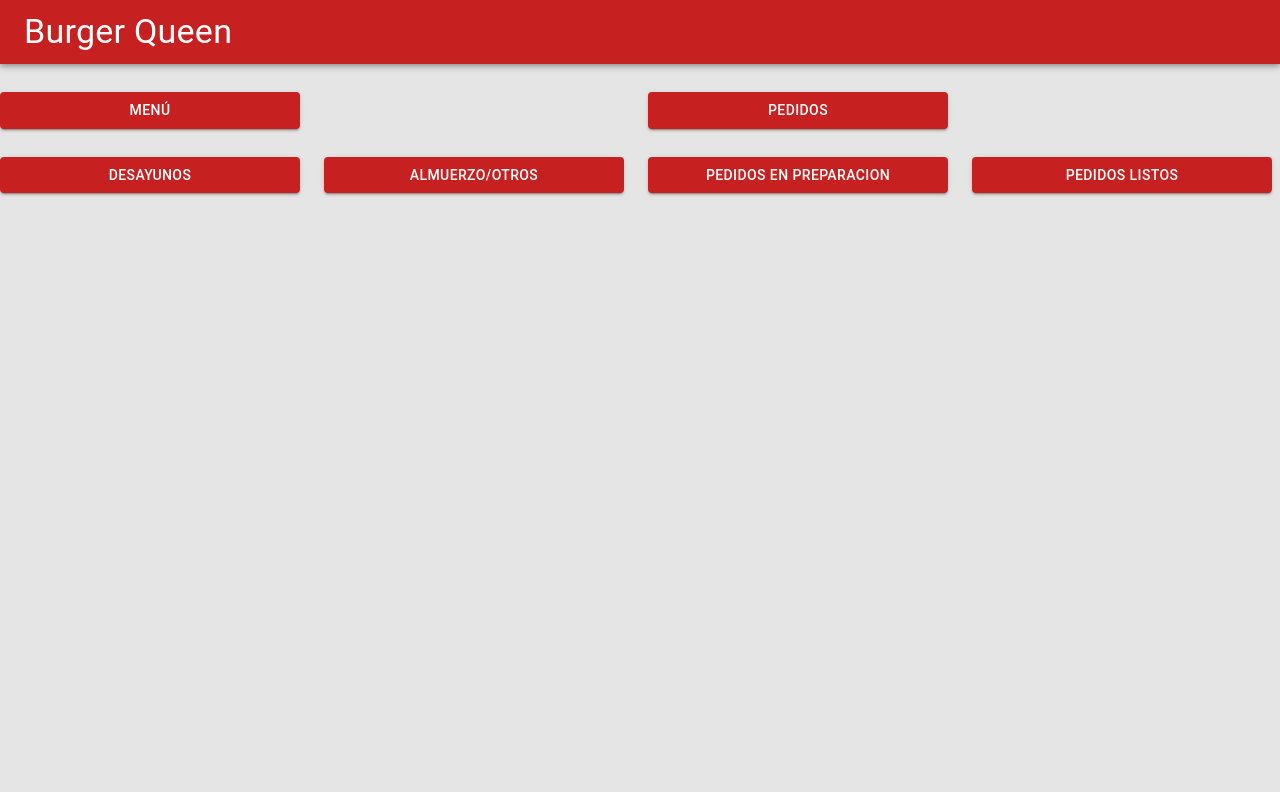
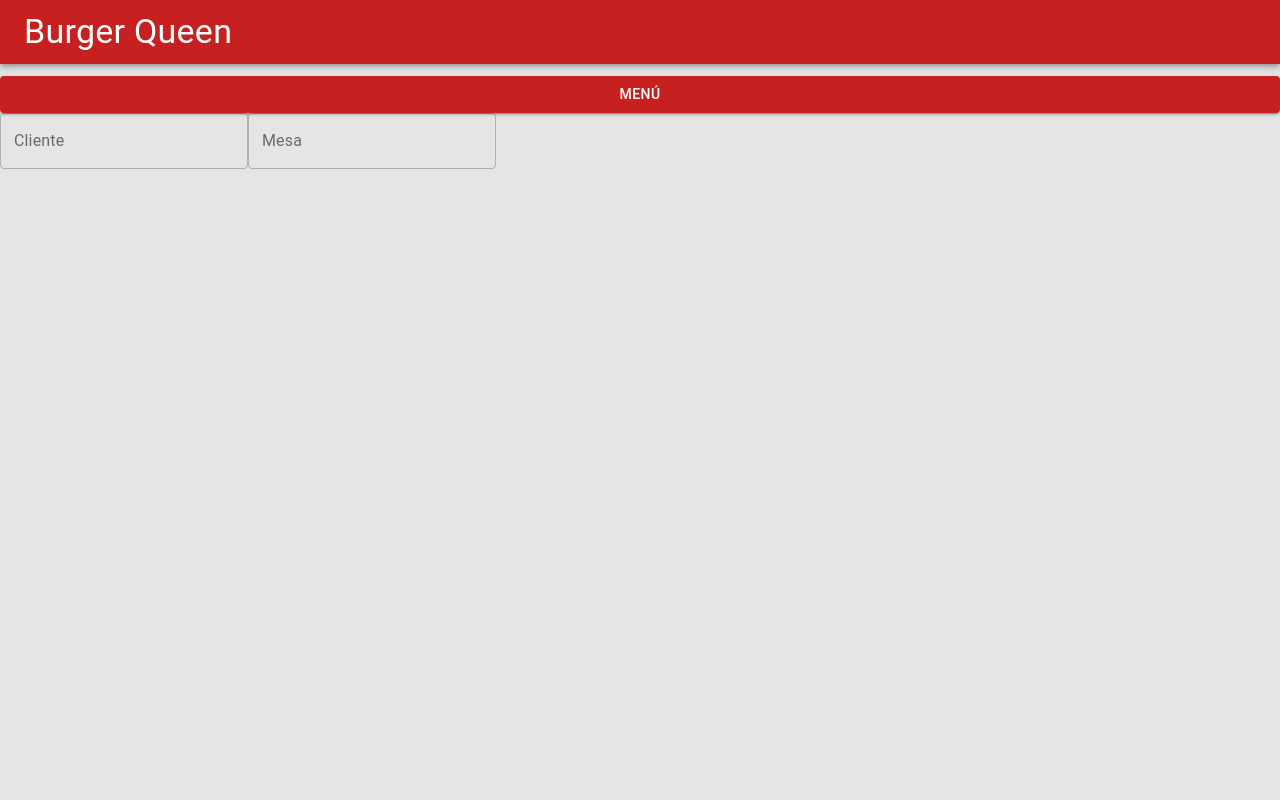
Before and after one commit to Laboratoria/BOG002-burger-queen, a React (Create React App) app: page /mesero in a window 1280 px wide. Both pictures are taken after a click on the button "MENÚ". Built offline with nearby package versions, Linux system fonts and the light colour scheme; the HTML template or start-up script is replaced by a standard one.

Commit message:
creacion de header y otros componentes

```diff
--- a/src/App.Styles.js
+++ b/src/App.Styles.js
@@ -3,7 +3,7 @@
 
 
 
-const Styles = makeStyles({
+const Styles = makeStyles(theme =>({
   root: {
     backgroundColor: "#E5E5E5",
     backgroundImage: `url()`,
@@ -11,20 +11,15 @@
     backgroundSize: "cover",
     backgroundPosition: "center",
     height: "100vh",
+    display: "flex",
+    flexDirection: "row",
+    justifyContent: "space-evenly",
+    alignItems: "center",
   },
   Primary:{
      backgroundColor: "#C62020"
   },
-
-  div: {
-    display: "flex",
-    flexDirection: "row",
-    justifyContent: "center",
-    alignItems: "center",
-  },
-
-  button: {
-      width: "300px",
+    button: {
       backgroundColor: "#C62020",
     marginTop: "12px"
   },
@@ -32,6 +27,20 @@
     backgroundColor: "#E5E5E5",
     height: "100vh",
   },
-});
+  form: {
+    '& .MuiFormControl-form':{
+      with: "90%",
+      margin: theme.spacing(1)
+    },
+    flex:{
+    display: "flex",
+    justifyContent: "space-evenly",
+    alignItems: "center",
+
+    }
+
+
+    },
+}))
 
 export default Styles
--- /dev/null
+++ b/src/Componentes/FormMenu.jsx
@@ -0,0 +1,19 @@
+
+import Form from "../layout/Form";
+import Input from "../Controles/Input";
+
+
+const FormMenu = () => {
+
+  return (
+
+      <Form>
+        <Input  label="Cliente" Name="cliente" />
+
+        <Input  label="Mesa" Name="mesa" />
+      </Form>
+
+  );
+};
+
+export default FormMenu;
--- /dev/null
+++ b/src/Componentes/Menu.jsx
@@ -0,0 +1,10 @@
+import React from 'react'
+import FormMenu from './FormMenu'
+
+export default function Menu (){
+    return (
+        <FormMenu />
+
+
+    )
+}
--- /dev/null
+++ b/src/Controles/Input.jsx
@@ -0,0 +1,23 @@
+import TextField from '@material-ui/core/TextField';
+
+
+const  Input = (props)=>{
+    const {name, variant, label, value, onChange, error =null, ...other} = props;
+
+    return(
+        <TextField
+        variant={variant || "outlined"}
+        label={label}
+        name={name}
+        Value={value}
+        onChange={onChange}
+        {...other}
+        {...(error && { error: true, helperText:Error})}
+        />
+
+
+    )
+
+}
+
+export default Input
--- a/src/Routers/AppRouter.js
+++ b/src/Routers/AppRouter.js
@@ -1,6 +1,6 @@
 import { BrowserRouter as Router, Route, Switch } from "react-router-dom";
 import Cocina from "../views/Cocina";
-import { Inicio } from "../views/Inicio";
+import Inicio  from "../views/Inicio";
 import Mesero from "../views/Mesero";
 import NotFound from "../views/NotFound";
 
--- /dev/null
+++ b/src/layout/Form.jsx
@@ -0,0 +1,11 @@
+import Styles from "../App.Styles";
+
+export default function Form(props){
+    const classes = Styles();
+    const {children, ...other} = props;
+    return(
+        <form className={classes.form} no Validate autoComplete="of" {...other}>
+           {props.children}
+        </form>
+    )
+}
--- a/src/layout/Header.jsx
+++ b/src/layout/Header.jsx
@@ -1,6 +1,6 @@
 import React from 'react'
 import { AppBar, Toolbar, Typography } from '@material-ui/core'
-import Styles from "../App.Styles"
+import  Styles from "../App.Styles"
 
 
 const Header = () => {
--- a/src/views/Inicio.jsx
+++ b/src/views/Inicio.jsx
@@ -1,27 +1,39 @@
-import { Grid, Button } from "@material-ui/core";
+
 import { Link } from "react-router-dom";
-import Styles from "../App.Styles"
+import Styles from "../App.Styles";
+import { Button } from "@material-ui/core";
 
-export const Inicio = () => {
-   const classes = Styles();
+
+
+ const Inicio  = () => {
+  const classes = Styles();
   return (
-
-    <Grid className={classes.root} >
-      <Grid className={classes.div} >
+        <div className={classes.root}>
         <Link to="/mesero">
-          <Button variant="contained" color="primary" className={classes.button}>
+          <Button
+            variant="contained"
+            color="primary"
+            Size="medium"
+            className={classes.button}
+          >
             Mesero
           </Button>
         </Link>
-      </Grid>
-      <Grid className={classes.div} >
+
+
         <Link to="/cocina">
-          <Button variant="contained" color="primary" className={classes.button}>
+          <Button
+            variant="contained"
+            color="primary"
+            Size="medium"
+            className={classes.button}
+          >
             Cocina
           </Button>
         </Link>
-      </Grid>
-      </Grid>
+        </div>
+
   );
+};
 
-};
+export default Inicio
--- a/src/views/Mesero.jsx
+++ b/src/views/Mesero.jsx
@@ -1,39 +1,27 @@
-
-import React from 'react';
-import { Button } from '@material-ui/core';
-import Grid from '@material-ui/core/Grid';
-import Header from '../layout/Header';
-import Styles from "../App.Styles"
-
+import React, { useState } from "react";
+import { Button } from "@material-ui/core";
+import Header from "../layout/Header";
+import Styles from "../App.Styles";
+import Menu from "../Componentes/Menu";
 
 export default function Mesero() {
   const classes = Styles();
+  const [condition, setCondition] = useState(false);
   return (
-    <Grid className={classes.rootM} >
-      <Grid container spacing={2}>
-        <Grid item xs={12}>
-          <Header />
-        </Grid>
-        <Grid item xs={6}>
-        <Button variant="contained" color="primary"className={classes.button}>Menú</Button>
-        </Grid>
-        <Grid item xs={6}>
-        <Button variant="contained" color="primary"className={classes.button}>Pedidos</Button>
-        </Grid>
-        <Grid item xs={3}>
-        <Button variant="contained" color="primary"className={classes.button}>Desayunos</Button>
-        </Grid>
-        <Grid item xs={3}>
-        <Button variant="contained" color="primary"className={classes.button}>Almuerzo/otros</Button>
-        </Grid>
-        <Grid item xs={3}>
-        <Button variant="contained" color="primary"className={classes.button}>Pedidos en preparacion</Button>
-        </Grid>
-        <Grid item xs={3}>
-        <Button variant="contained" color="primary"className={classes.button}>Pedidos Listos</Button>
-        </Grid>
-      </Grid>
-      </Grid>
+    <div containder className={classes.rootM}>
+      <Header />
 
+      <Button
+        onClick={() => setCondition(!condition)}
+        variant="contained"
+        color="primary"
+        fullWidth
+        className={classes.button}
+      >
+        {" "}
+        Menú
+      </Button>
+      {condition && <Menu />}
+    </div>
   );
 }
```
Also changed, not shown: src/App.css (deleted, +0 -42 lines), src/Componentes/Pedidos.jsx (added), src/logo.svg (deleted), 1 other file (tests, documents, lock files or other folders).
